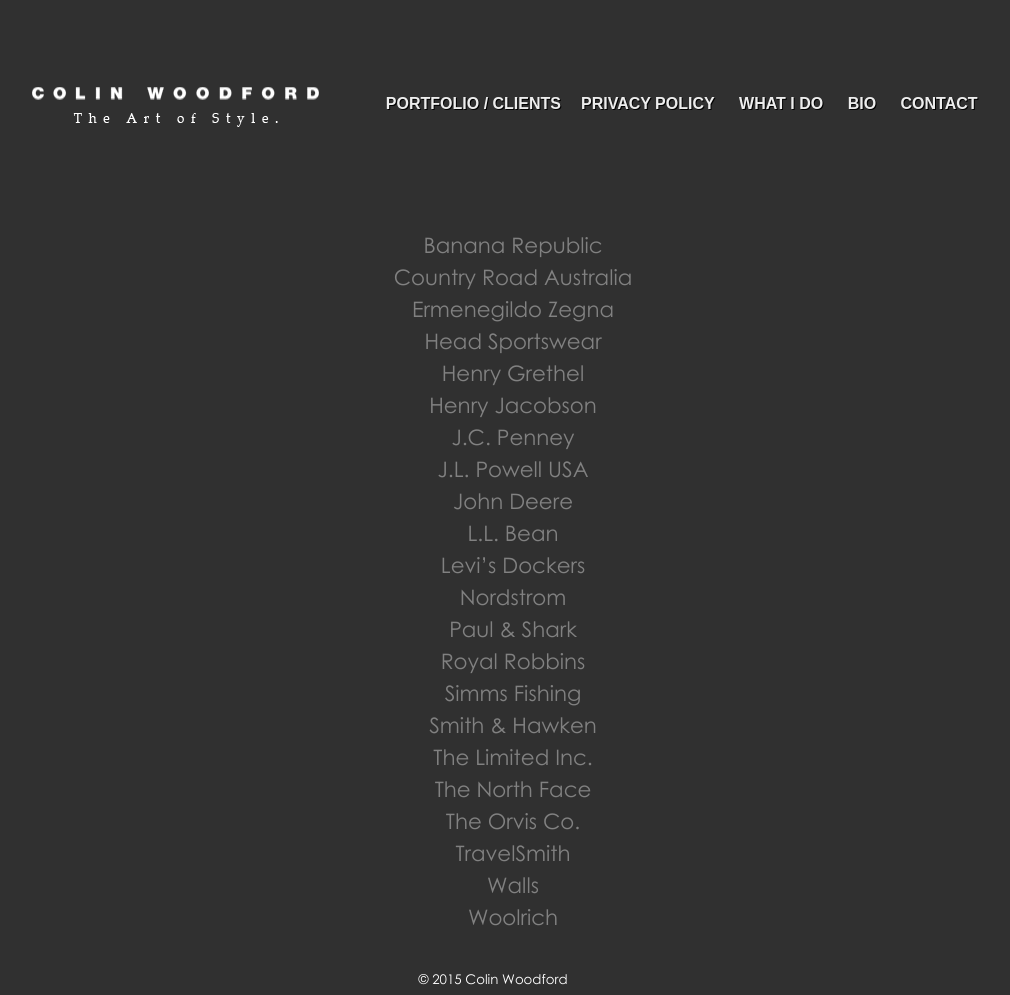
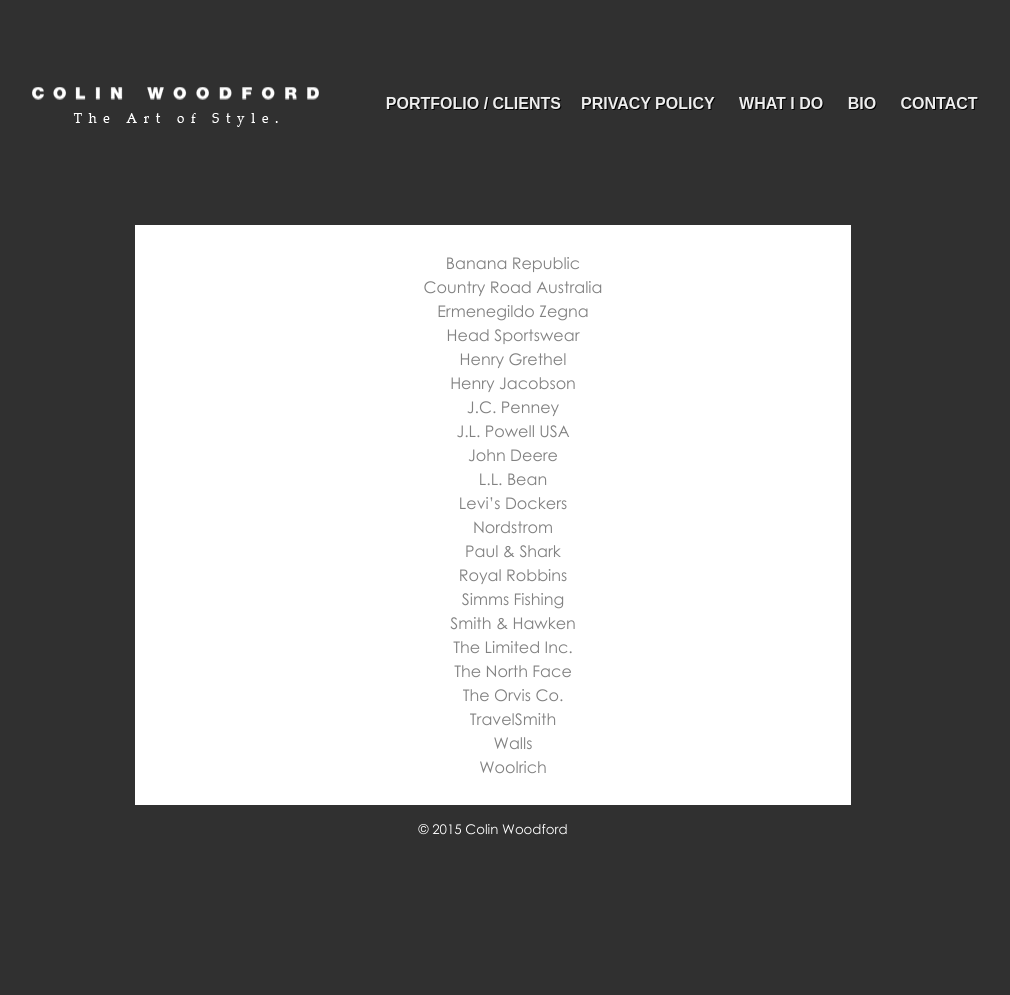
Before and after one commit to Krincle/Krincle.github.io, a Jekyll site: the page built from portfolio/index.markdown, in a window 1280 px wide. Shown: the whole page, without its empty margins (147-1157 px from the left). Built offline with Jekyll 4.4.1, drawn with Linux system fonts in a browser that asks for light colours; after the commit the page ends 900 px from its top, so only the background shows below that.

Commit message:
Adding white background for consistency.

```diff
--- a/portfolio/index.markdown
+++ b/portfolio/index.markdown
@@ -21,7 +21,7 @@
 
 
 <br />
-<div>
+<div class = "gallery2">
   <ul class="portfolio-list">
     <li class="top"><a href="/portfolio/banana-reoublictravel-safari-clothing-co/">Banana Republic</a></li>
     <li><a href="/portfolio/country-road-austrailia/">Country Road Australia</a></li>
```
